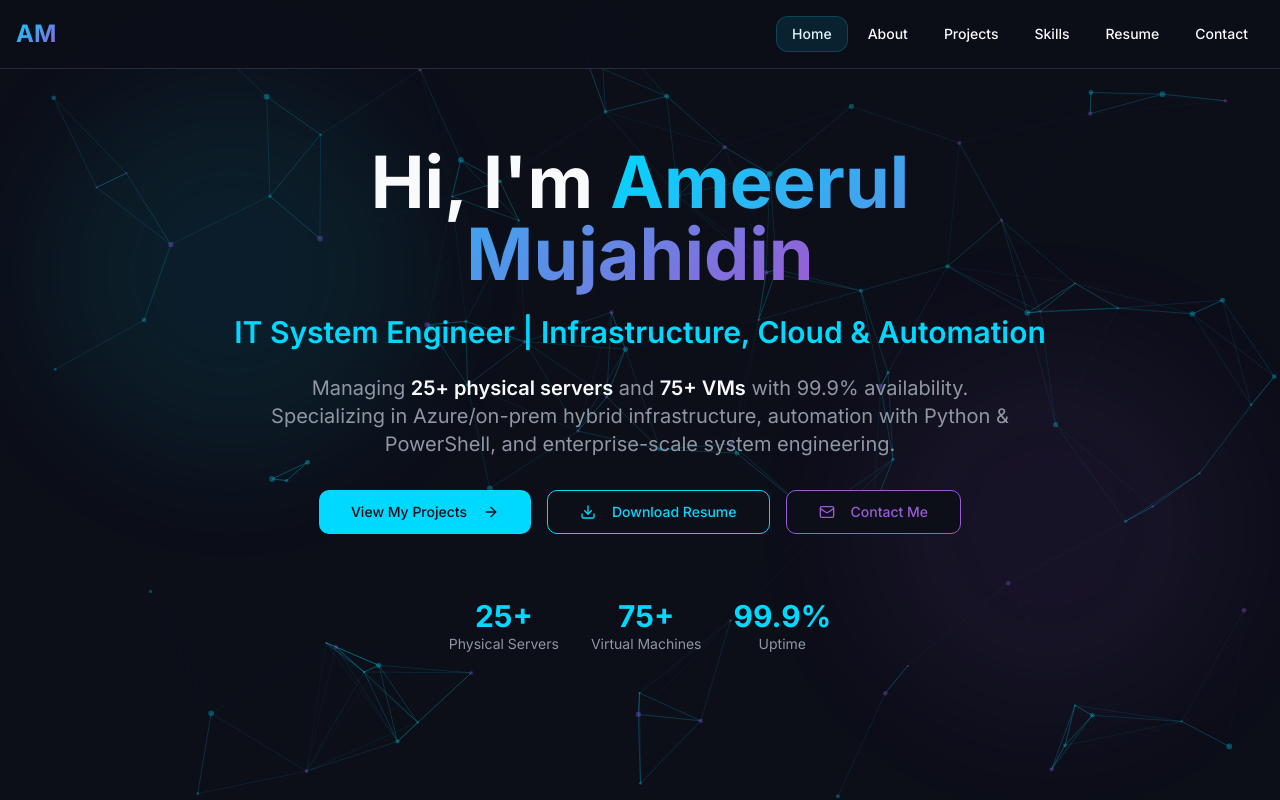
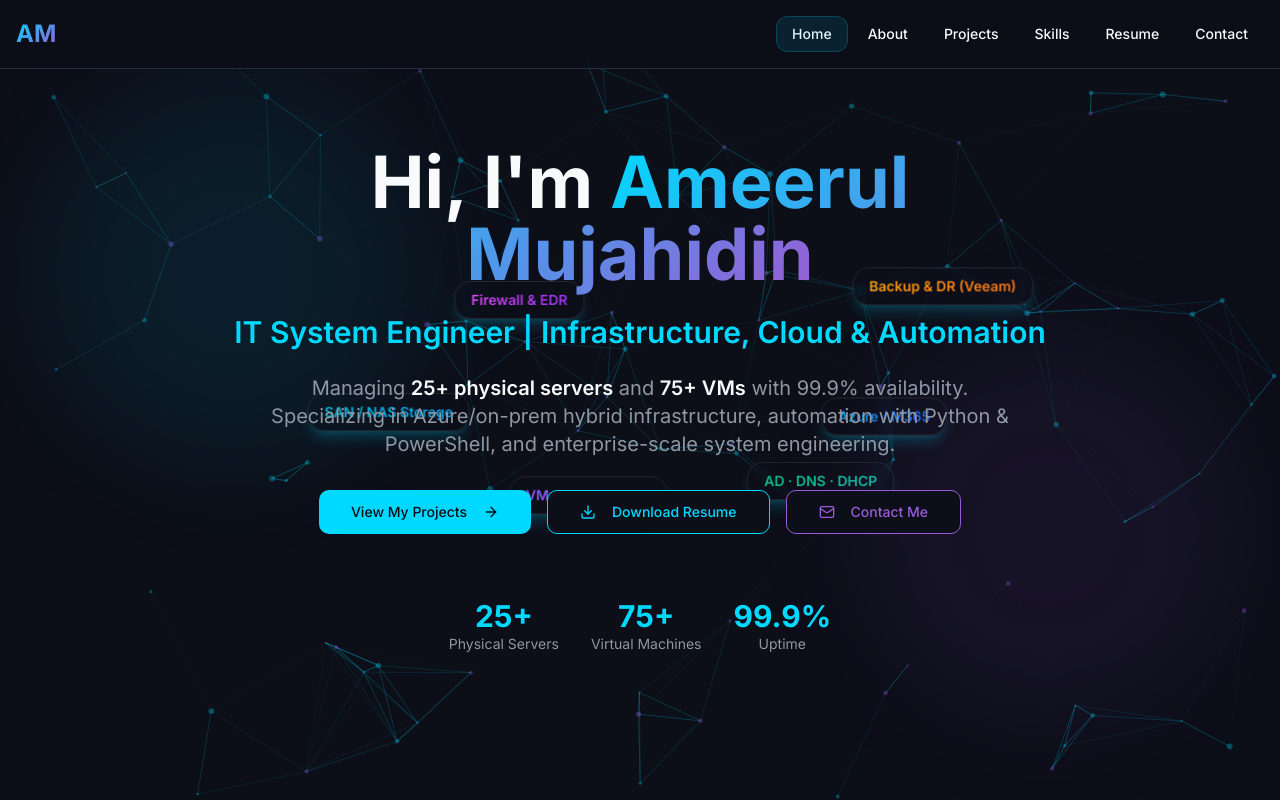
Before and after one commit to ameertechy/mujahidin-nexus, a React (Vite) app: page /mujahidin-nexus/ in a window 1280 px wide. Built offline with nearby package versions, Linux system fonts and the light colour scheme.

Commit message:
Add infra-themed hero overlay

```diff
--- a/src/components/HeroTechOrbits.tsx
+++ b/src/components/HeroTechOrbits.tsx
@@ -42,7 +42,9 @@ const HeroTechOrbits = () => {
               style={{ left: `${left}%`, top: `${top}%` }}
             >
               <div className="rounded-2xl px-4 py-2 bg-gradient-to-br shadow-lg shadow-primary/20 border border-white/10 backdrop-blur-sm text-xs md:text-sm font-semibold text-white whitespace-nowrap">
-                <span className={`bg-gradient-to-r ${item.color} bg-clip-text text-transparent`}>
+                <span
+                  className={`bg-gradient-to-r ${item.color} bg-clip-text text-transparent`}
+                >
                   {item.label}
                 </span>
               </div>
--- a/src/pages/Home.tsx
+++ b/src/pages/Home.tsx
@@ -2,15 +2,19 @@ import { motion } from "framer-motion";
 import { Link } from "react-router-dom";
 import { Download, Mail, ArrowRight } from "lucide-react";
 import { Button } from "@/components/ui/button";
-import HeroScene from "@/components/HeroScene";  // ✅ add/keep this line
+import HeroScene from "@/components/HeroScene";      // now returns null
+import HeroTechOrbits from "@/components/HeroTechOrbits"; // infra overlay
 
 const Home = () => {
   return (
     <div className="relative min-h-screen flex items-center justify-center overflow-hidden">
-      {/* This now renders nothing, but keeps old layout safe */}
+      {/* Disabled 3D scene (returns null) */}
       <HeroScene />
 
-      {/* Optional soft blobs. Remove these 2 divs if you don't want them. */}
+      {/* Infra-themed floating labels */}
+      <HeroTechOrbits />
+
+      {/* Optional background blobs – keep or remove as you like */}
       <div className="absolute top-20 left-10 w-96 h-96 bg-primary/20 rounded-full blur-3xl opacity-30 animate-pulse" />
       <div className="absolute bottom-20 right-10 w-96 h-96 bg-secondary/20 rounded-full blur-3xl opacity-30 animate-pulse" />
 
```
